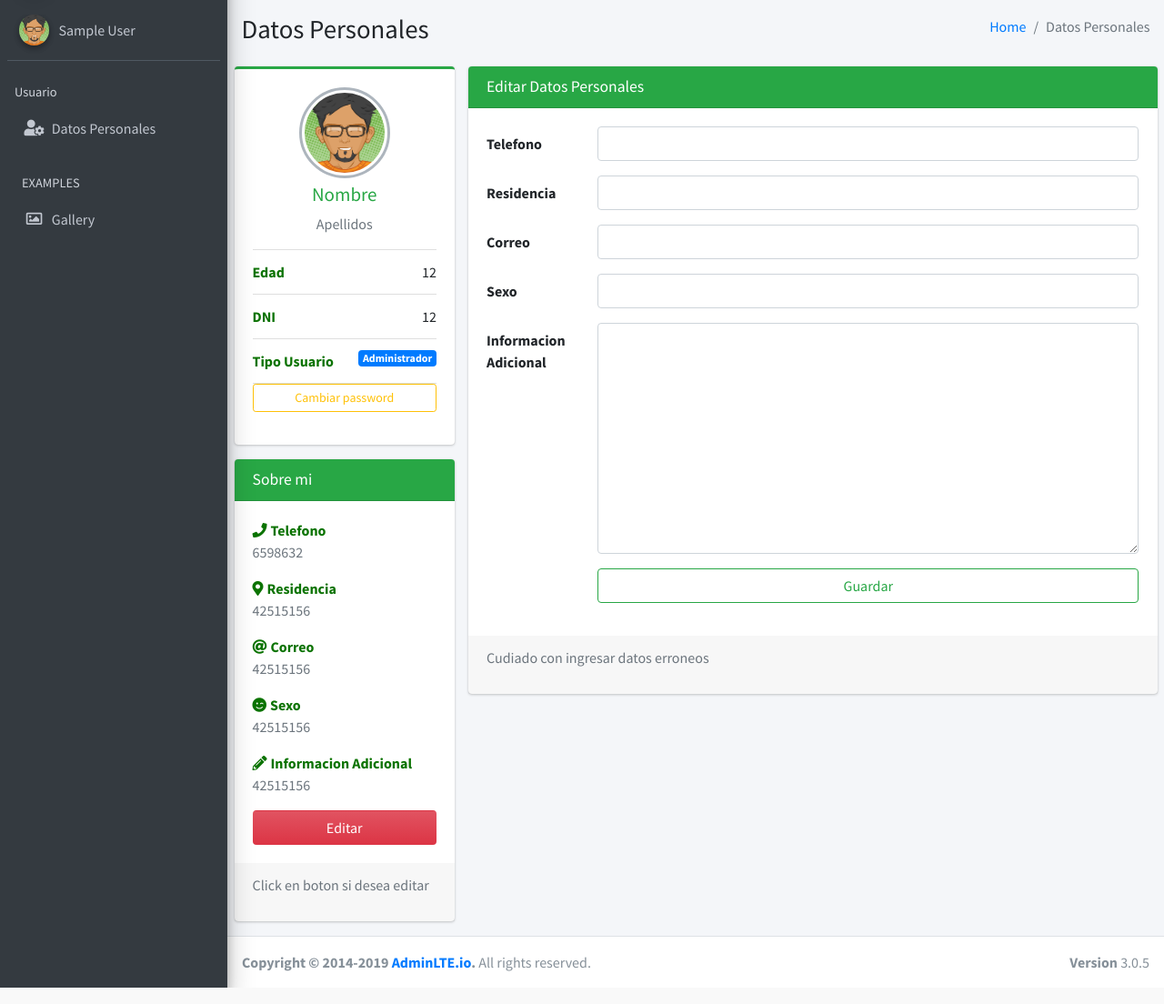
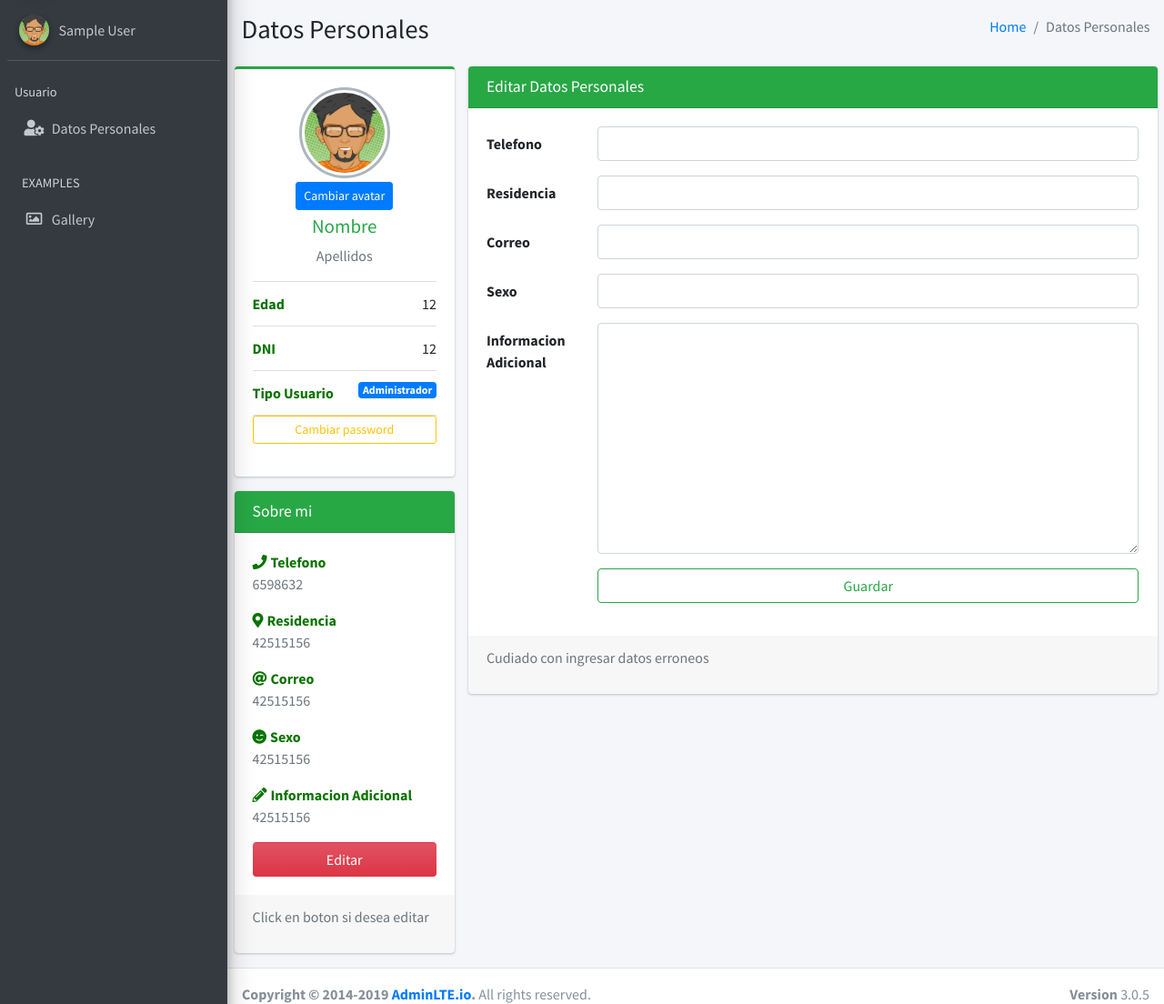
Before and after one commit to JosueEMG/farmacia, a PHP site: page /vista/editar_datos_personales.php in a window 1280 px wide. Shown: the part 57-1161 px from the top of the page at 91% size. Run offline with PHP 8.4, Linux system fonts and the light colour scheme; the visitor is signed in with stand-in values (Sample User, id 1); data that the repository does not hold is empty.

Commit message:
Video 11, Agregando imagen como avatar con FormData

```diff
--- a/controlador/UsuarioController.php
+++ b/controlador/UsuarioController.php
@@ -1,6 +1,8 @@
 <?php
 include_once '../modelo/Usuario.php';
 $usuario=new Usuario();
+session_start();
+$id_usuario=$_SESSION['usuario'];
 if($_POST['funcion']=='buscar_usuario'){
     $json=array();
     $fecha_actual=new DateTime();
@@ -19,7 +21,8 @@ if($_POST['funcion']=='buscar_usuario'){
             'residencia'=>$objeto->residencia_us,
             'correo'=>$objeto->correo_us,
             'sexo'=>$objeto->sexo_us,
-            'adicional'=>$objeto->adicional_us
+            'adicional'=>$objeto->adicional_us,
+            'avatar'=>'../img/'.$objeto->avatar
         );
     }
     $jsonstring= json_encode($json[0]);
@@ -57,4 +60,29 @@ if($_POST['funcion']=='cambiar_contra'){
     $newpass=$_POST['newpass'];
     $usuario->cambiar_contra($id_usuario,$oldpass,$newpass);
 }
-?>
+if($_POST['funcion']=='cambiar_foto'){
+    if(($_FILES['photo']['type']=='image/jpeg')||($_FILES['photo']['type']=='image/png')||($_FILES['photo']['type']=='image/gif')){
+        $nombre=uniqid().'-'.$_FILES['photo']['name'];
+        $ruta='../img/'.$nombre;
+        move_uploaded_file($_FILES['photo']['tmp_name'],$ruta);
+        $usuario->cambiar_photo($id_usuario,$nombre);
+        foreach ($usuario->objetos as $objeto) {
+            unlink('../img/'.$objeto->avatar);
+        }
+        $json=array();
+        $json[]=array(
+            'ruta'=>$ruta,
+            'alert'=>'edit'
+        );
+        $jsonstring= json_encode($json[0]);
+        echo $jsonstring;
+    }else{
+        $json=array();
+        $json[]=array(
+            'alert'=>'noedit'
+        );
+        $jsonstring= json_encode($json[0]);
+        echo $jsonstring;
+    }
+
+}
--- a/js/Usuario.js
+++ b/js/Usuario.js
@@ -37,6 +37,10 @@
             $('#correo_us').html(correo);
             $('#sexo_us').html(sexo);
             $('#adicional_us').html(adicional);
+            $('#avatar2').attr('scr',usuario.avatar);
+            $('#avatar1').attr('scr',usuario.avatar);
+            $('#avatar3').attr('scr',usuario.avatar);
+            $('#avatar4').attr('scr',usuario.avatar);
 
         })
     }
@@ -102,4 +106,31 @@
         e.preventDefault();
     })
 
+    $('#form-photo').submit(e=>{
+        let formData = new FormData($('#form-photo')[0]);
+        $.ajax({
+            url:'../controlador/UsuarioController.php',
+            type='POST',
+            data=formData,
+            cache:false,
+            processData:false,
+            contentType:false
+        }).done(function(response){
+            const json = JSON.parse(response);
+            if(json.alert=='edit'){
+                $('#avatar1').attr('src',json.ruta);
+                $('#edit').hide('slow');
+                $('#edit').show(1000);
+                $('#edit').hide(2000);
+                $('#form-photo').trigger('reset');
+                buscar_usuario(id_usuario);
+            }else{
+                $('#noedit').hide('slow');
+                $('#noedit').show(1000);
+                $('#noedit').hide(2000);
+                $('#form-photo').trigger('reset');
+            }
+        });
+        e.preventDefault();
+    })
 })
--- a/modelo/Usuario.php
+++ b/modelo/Usuario.php
@@ -40,5 +40,16 @@ class Usuario{
             echo 'noupdate';
         }
     }
+    function cambiar_photo($id_usuario,$nombre){
+        $sql="SELECT avatar FROM usuario where id_usuario=:id";
+        $query = $this->acceso->prepare($sql);
+        $query->execute(array(':id'=>$id_usuario));
+        $this->objetos=$query->fetchall();
+
+            $sql="UPDATE usuario SET avatar=:nombre where id_usuario=:id";
+            $query= $this->acceso->prepare($sql);
+            $query->execute(array(':id'=>$id_usuario,':nombre'=>$nombre));
+        return $this->objetos;
+    }
 }
 ?>
--- a/nbproject/private/private.xml
+++ b/nbproject/private/private.xml
@@ -1,4 +1,7 @@
 <?xml version="1.0" encoding="UTF-8"?>
 <project-private xmlns="http://www.netbeans.org/ns/project-private/1">
     <editor-bookmarks xmlns="http://www.netbeans.org/ns/editor-bookmarks/2" lastBookmarkId="0"/>
+    <open-files xmlns="http://www.netbeans.org/ns/projectui-open-files/2">
+        <group/>
+    </open-files>
 </project-private>
--- a/vista/editar_datos_personales.php
+++ b/vista/editar_datos_personales.php
@@ -1,13 +1,13 @@
 <?php
 session_start();
-    if($_SESSION['us_tipo']==1){
+if ($_SESSION['us_tipo'] == 1) {
     include_once 'layouts/header.php';
 ?>
 
     <title>Adm | Editar Datos</title>
     <!-- Tell the browser to be responsive to screen width -->
     <?php
-    include_once'layouts/nav.php';
+    include_once 'layouts/nav.php';
     ?>
     <!-- Button trigger modal -->
 
@@ -23,7 +23,7 @@
                 </div>
                 <div class="modal-body">
                     <div class="text-center">
-              <img src="../img/avatar.png" class="profile-user-img img-fluid img-circle">
+                        <img id="avatar3" src="../img/avatar.png" class="profile-user-img img-fluid img-circle">
                     </div>
                     <div class="text-center">
                         <b>
@@ -60,6 +60,46 @@
             </div>
         </div>
     </div>
+    <div class="modal fade" id="cambiophoto" tabindex="-1" role="dialog" aria-labelledby="exampleModalLabel" aria-hidden="true">
+        <div class="modal-dialog" role="document">
+            <div class="modal-content">
+                <div class="modal-header">
+                    <h5 class="modal-title" id="exampleModalLabel">Cambiar avatar</h5>
+                    <button type="button" class="close" data-dismiss="modal" aria-label="Close">
+                        <span aria-hidden="true">&times;</span>
+                    </button>
+                </div>
+                <div class="modal-body">
+                    <div class="text-center">
+                        <img id="avatar1" src="../img/avatar.png" class="profile-user-img img-fluid img-circle">
+                    </div>
+                    <div class="text-center">
+                        <b>
+                            <?php
+                            echo $_SESSION['nombre_us'];
+                            ?>
+                        </b>
+                    </div>
+                    <div class="alert alert-success text-center" id="edit" style='display:none;'>
+                        <span><i class="fas fa-check m-1"></i>Se cambio el avatar</span>
+                    </div>
+                    <div class="alert alert-danger text-center" id="noedit" style='display:none;'>
+                        <span><i class="fas fa-times m-1"></i>formato no soportado</span>
+                    </div>
+                    <form id="form-photo" enctype="multipart/form-data">
+                        <div class="input-group mb-3 ml-5 mt-2">
+                            <input type="file" name="photo" class="input-group">
+                            <input type="hidden" name="funcion" value="cambiar_foto">
+                        </div>
+                </div>
+                <div class="modal-footer">
+                    <button type="button" class="btn btn-outline-secondary" data-dismiss="modal">Cerrar</button>
+                    <button type="submit" class="btn bg-gradient-primary">Guardar</button>
+                </div>
+                </form>
+            </div>
+        </div>
+    </div>
     <!-- Content Wrapper. Contains page content -->
     <div class="content-wrapper">
         <!-- Content Header (Page header) -->
@@ -86,9 +126,12 @@
                             <div class="card card-success card-outline">
                                 <div class="card-body box-profile">
                                     <div class="text-center">
-                                    <img src="../img/avatar.png" class="profile-user-img img-fluid img-circle">
+                                        <img id='avatar2' src="../img/avatar.png" class="profile-user-img img-fluid img-circle">
                                     </div>
-                                <input id="id_usuario" type="hidden" value="<?php echo $_SESSION['usuario']?>">
+                                    <div class="text-center mt-1">
+                                        <button type='button' data-toggle="modal" data-target="#cambiophoto" class="btn btn-primary btn-sm">Cambiar avatar</button>
+                                    </div>
+                                    <input id="id_usuario" type="hidden" value="<?php echo $_SESSION['usuario'] ?>">
                                     <h3 id="nombre_us" class="profile-username text-center text-success">Nombre</h3>
                                     <p id="apellidos_us" class="text-muted text-center">Apellidos</p>
                                     <ul class="list-group list-group-unbordered mb-3">
@@ -100,7 +143,7 @@
                                         </li>
                                         <li class="list-group-item">
                                             <b style="color:#0B7300">Tipo Usuario</b>
-                                        <span  id="us_tipo" class="float-right badge badge-primary">Administrador</span>
+                                            <span id="us_tipo" class="float-right badge badge-primary">Administrador</span>
                                         </li>
                                         <button data-toggle="modal" data-target="#cambiocontra" type="button" class="btn btn-block btn-outline-warning btn-sm">Cambiar password</button>
                                     </ul>
@@ -150,7 +193,7 @@
                                     <div class="alert alert-danger text-center" id="noeditado" style='display:none;'>
                                         <span><i class="fas fa-times m-1"></i>Edicion deshabilitada</span>
                                     </div>
-                                <form id='form-usuario'class="form-horizontal">
+                                    <form id='form-usuario' class="form-horizontal">
                                         <div class="form-group row">
                                             <label for="telefono" class="col-sm-2 col-form-label">Telefono</label>
                                             <div class="col-sm-10">
@@ -201,7 +244,7 @@
     <!-- /.content-wrapper -->
 <?php
     include_once 'layouts/footer.php';
-    }else{
+} else {
     header('Location: ../index.php');
 }
 ?>
--- a/vista/layouts/nav.php
+++ b/vista/layouts/nav.php
@@ -49,7 +49,7 @@
     <!-- Sidebar user (optional) -->
     <div class="user-panel mt-3 pb-3 mb-3 d-flex">
       <div class="image">
-        <img src="../img/avatar.png" class="img-circle elevation-2" alt="User Image">
+        <img id="avatar4" src="../img/avatar.png" class="img-circle elevation-2" alt="User Image">
       </div>
       <div class="info">
         <a href="#" class="d-block">
```
Also changed, not shown: index.php (+6 -4 lines), vista/adm_catalogo.php (+8 -8 lines), vista/tec_catalogo.php (+10 -7 lines). Lines whose indentation alone changed are shown as unchanged.
